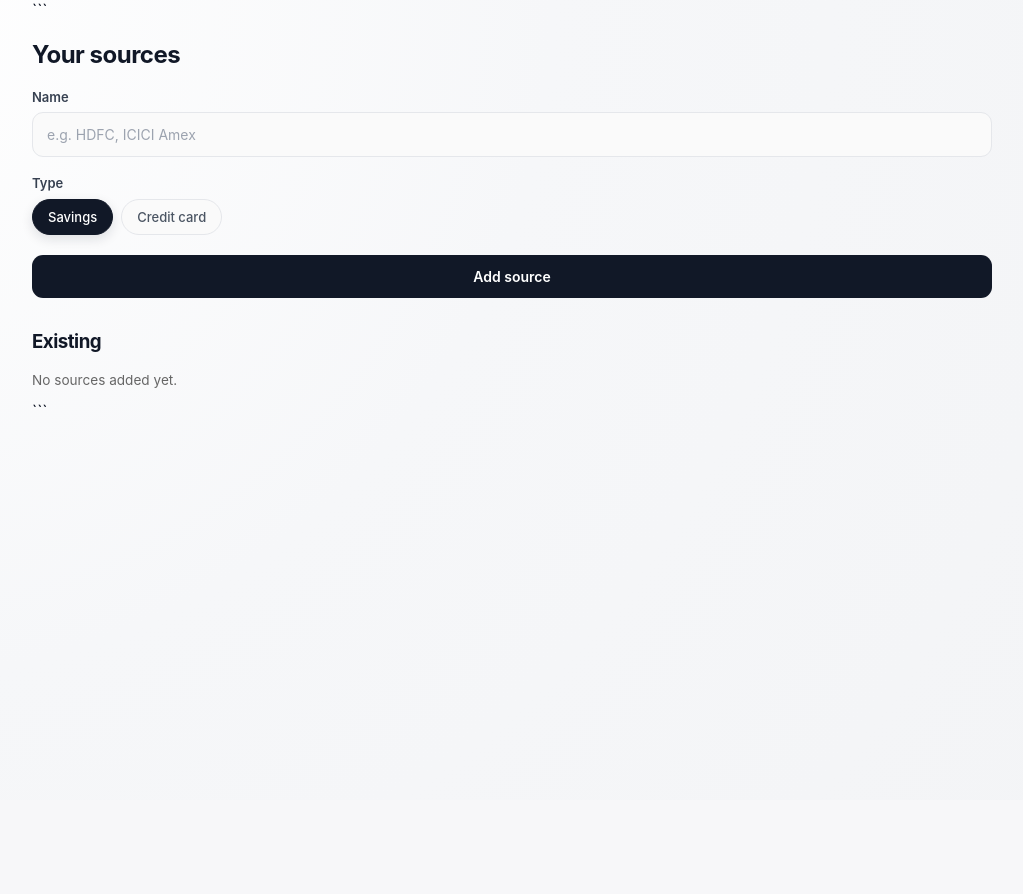
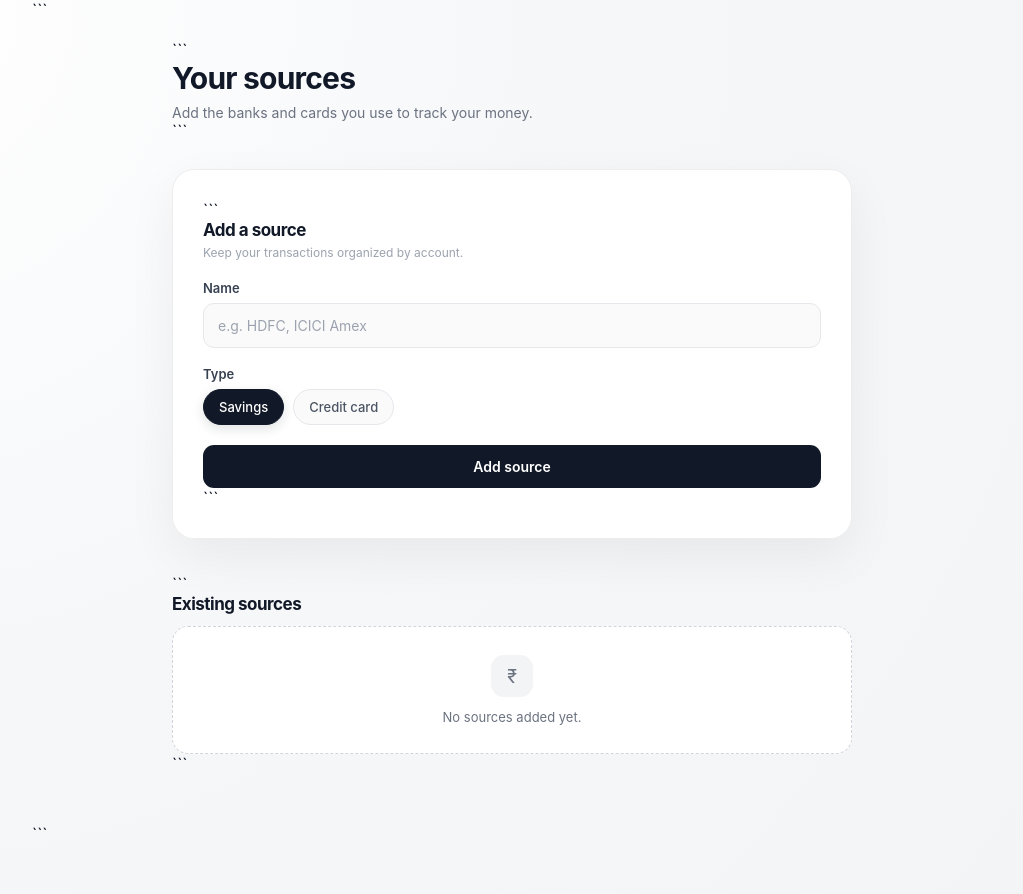
Before and after one commit to Hraone/minto, a Flask app: template templates/sources.html in a window 1280 px wide. Shown: the whole page, without its empty margins (128-1151 px from the left). Before the commit the page ends 407 px from the top, so only its background shows below. Run offline with Flask 3, Linux system fonts and the light colour scheme; the template is opened without the code that fills it, so the values that code supplies are empty.

Commit message:
Update sources.html

````diff
--- a/templates/sources.html
+++ b/templates/sources.html
@@ -1,28 +1,436 @@
 {% extends "base.html" %}
+
+{% block title %}Sources · SpendSense{% endblock %}
+
 {% block content %}
+
+<style>
+
+  .sources-wrapper {
+    max-width: 680px;
+    margin: 0 auto;
+    padding: 20px 0 50px;
+  }
+
+  /* Header */
+
+  .sources-header {
+    margin-bottom: 28px;
+  }
+
+  .sources-header h2 {
+    margin: 0;
+    font-size: 30px;
+    font-weight: 700;
+    letter-spacing: -0.8px;
+    color: #111827;
+  }
+
+  .sources-header p {
+    margin: 8px 0 0;
+    color: #6b7280;
+    font-size: 14px;
+  }
+
+
+  /* Add source card */
+
+  .source-card {
+    padding: 30px;
+
+    background: rgba(255, 255, 255, 0.97);
+
+    border: 1px solid rgba(0, 0, 0, 0.07);
+    border-radius: 22px;
+
+    box-shadow: 0 18px 50px rgba(0, 0, 0, 0.06);
+  }
+
+  .source-card-title {
+    margin-bottom: 20px;
+  }
+
+  .source-card-title h3 {
+    margin: 0;
+
+    font-size: 17px;
+    font-weight: 650;
+
+    color: #111827;
+  }
+
+  .source-card-title p {
+    margin: 5px 0 0;
+
+    color: #9ca3af;
+    font-size: 12px;
+  }
+
+
+  /* Type chips */
+
+  .source-type-group {
+    display: flex;
+    flex-wrap: wrap;
+    gap: 9px;
+  }
+
+  .source-type-group .chip {
+    margin: 0;
+  }
+
+
+  /* Existing sources */
+
+  .existing-section {
+    margin-top: 35px;
+  }
+
+  .existing-header {
+    display: flex;
+    align-items: center;
+    justify-content: space-between;
+
+    margin-bottom: 12px;
+  }
+
+  .existing-header h3 {
+    margin: 0;
+
+    color: #111827;
+
+    font-size: 17px;
+    font-weight: 650;
+  }
+
+  .source-count {
+    padding: 4px 9px;
+
+    border-radius: 999px;
+
+    background: #f3f4f6;
+
+    color: #6b7280;
+
+    font-size: 11px;
+    font-weight: 600;
+  }
+
+
+  /* Source list */
+
+  .source-list {
+    display: flex;
+    flex-direction: column;
+    gap: 10px;
+
+    margin: 0;
+    padding: 0;
+
+    list-style: none;
+  }
+
+  .source-item {
+    display: flex;
+    align-items: center;
+    justify-content: space-between;
+
+    padding: 15px 17px;
+
+    background: white;
+
+    border: 1px solid #e5e7eb;
+    border-radius: 14px;
+
+    transition: 0.2s ease;
+  }
+
+  .source-item:hover {
+    border-color: #d1d5db;
+    transform: translateY(-1px);
+
+    box-shadow: 0 7px 20px rgba(0, 0, 0, 0.04);
+  }
+
+  .source-info {
+    display: flex;
+    align-items: center;
+    gap: 12px;
+
+    min-width: 0;
+  }
+
+  .source-icon {
+    width: 38px;
+    height: 38px;
+
+    flex-shrink: 0;
+
+    display: flex;
+    align-items: center;
+    justify-content: center;
+
+    border-radius: 11px;
+
+    background: #f3f4f6;
+
+    color: #374151;
+
+    font-size: 15px;
+    font-weight: 700;
+  }
+
+  .source-name {
+    color: #111827;
+
+    font-size: 14px;
+    font-weight: 600;
+
+    overflow: hidden;
+    text-overflow: ellipsis;
+    white-space: nowrap;
+  }
+
+  .source-type {
+    margin-top: 3px;
+
+    color: #9ca3af;
+
+    font-size: 11px;
+    text-transform: capitalize;
+  }
+
+
+  /* Empty state */
+
+  .empty-state {
+    padding: 28px 20px;
+
+    text-align: center;
+
+    background: white;
+
+    border: 1px dashed #d1d5db;
+    border-radius: 16px;
+  }
+
+  .empty-icon {
+    width: 42px;
+    height: 42px;
+
+    display: flex;
+    align-items: center;
+    justify-content: center;
+
+    margin: 0 auto 12px;
+
+    border-radius: 13px;
+
+    background: #f3f4f6;
+
+    color: #6b7280;
+
+    font-size: 18px;
+  }
+
+  .empty-state p {
+    margin: 0;
+
+    color: #6b7280;
+
+    font-size: 13px;
+  }
+
+
+  @media (max-width: 600px) {
+
+    .sources-wrapper {
+      padding: 10px 0 40px;
+    }
+
+    .sources-header h2 {
+      font-size: 26px;
+    }
+
+    .source-card {
+      padding: 24px 20px;
+      border-radius: 20px;
+    }
+
+    .source-item {
+      padding: 13px 14px;
+    }
+
+  }
+
+</style>
+
+<div class="sources-wrapper">
+
+  <!-- Header -->
+
+  <div class="sources-header">
+
+```
 <h2>Your sources</h2>
 
-<form method="post">
-  <label>Name</label>
-  <input type="text" name="name" placeholder="e.g. HDFC, ICICI Amex" required>
+<p>
+  Add the banks and cards you use to track your money.
+</p>
+```
 
-  <label>Type</label>
-  <div class="chip-group">
-    <label class="chip"><input type="radio" name="source_type" value="savings" checked> Savings</label>
-    <label class="chip"><input type="radio" name="source_type" value="credit_card"> Credit card</label>
   </div>
 
-  <button type="submit">Add source</button>
+  <!-- Add Source -->
+
+  <div class="source-card">
+
+```
+<div class="source-card-title">
+
+  <h3>Add a source</h3>
+
+  <p>
+    Keep your transactions organized by account.
+  </p>
+
+</div>
+
+
+<form method="post">
+
+  <label for="source-name">
+    Name
+  </label>
+
+  <input
+    type="text"
+    id="source-name"
+    name="name"
+    placeholder="e.g. HDFC, ICICI Amex"
+    required
+  >
+
+
+  <label>
+    Type
+  </label>
+
+  <div class="source-type-group">
+
+    <label class="chip">
+
+      <input
+        type="radio"
+        name="source_type"
+        value="savings"
+        checked
+      >
+
+      Savings
+
+    </label>
+
+
+    <label class="chip">
+
+      <input
+        type="radio"
+        name="source_type"
+        value="credit_card"
+      >
+
+      Credit card
+
+    </label>
+
+  </div>
+
+
+  <button type="submit">
+    Add source
+  </button>
+
 </form>
+```
 
-<h3 style="margin-top:2rem;">Existing</h3>
+  </div>
+
+  <!-- Existing Sources -->
+
+  <div class="existing-section">
+
+```
+<div class="existing-header">
+
+  <h3>Existing sources</h3>
+
+  {% if sources %}
+    <span class="source-count">
+      {{ sources|length }}
+    </span>
+  {% endif %}
+
+</div>
+
+
 {% if sources %}
-<ul>
+
+<ul class="source-list">
+
   {% for s in sources %}
-  <li>{{ s.name }} — {{ s.source_type }}</li>
+
+  <li class="source-item">
+
+    <div class="source-info">
+
+      <div class="source-icon">
+        {% if s.source_type == "credit_card" %}
+          CC
+        {% else %}
+          ₹
+        {% endif %}
+      </div>
+
+      <div>
+
+        <div class="source-name">
+          {{ s.name }}
+        </div>
+
+        <div class="source-type">
+          {{ s.source_type|replace("_", " ") }}
+        </div>
+
+      </div>
+
+    </div>
+
+  </li>
+
   {% endfor %}
+
 </ul>
+
 {% else %}
-<p style="font-size:0.85rem; color:#666;">No sources added yet.</p>
+
+<div class="empty-state">
+
+  <div class="empty-icon">
+    ₹
+  </div>
+
+  <p>
+    No sources added yet.
+  </p>
+
+</div>
+
 {% endif %}
+```
+
+  </div>
+
+</div>
+
 {% endblock %}
````
